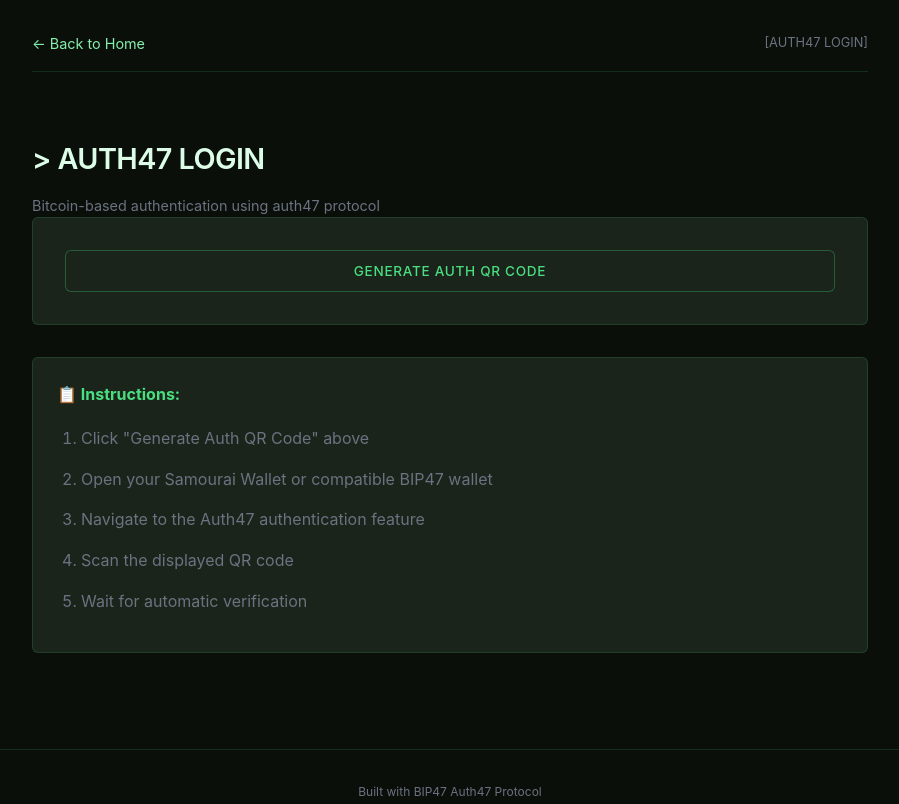
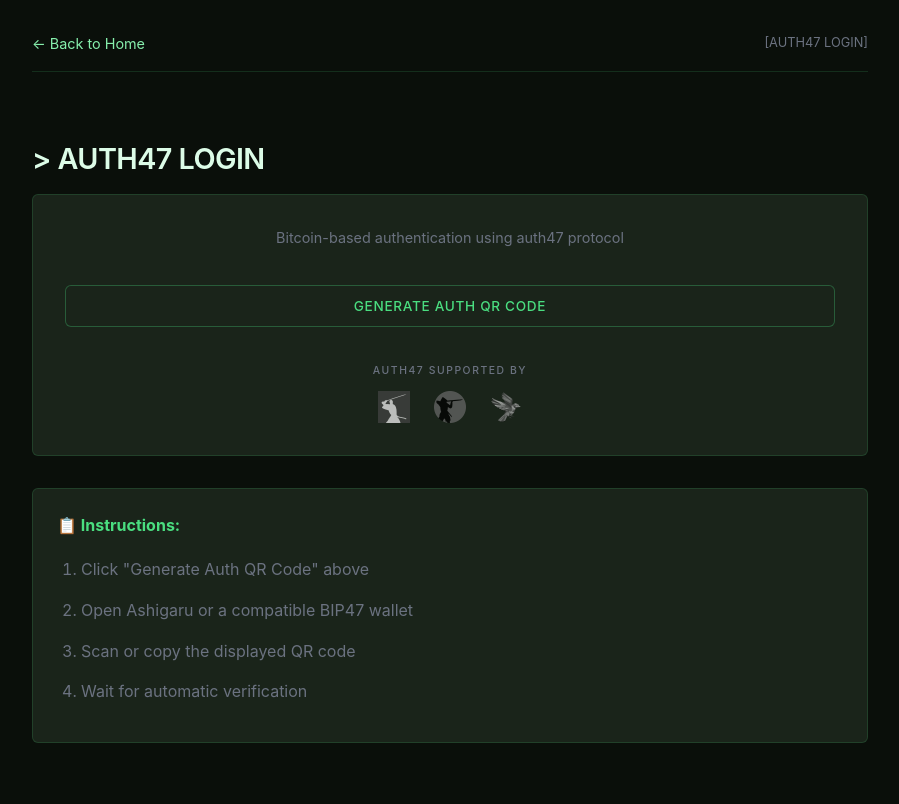
Before and after one commit to linkinparkrulz/bip47-website-2, a website: page public/auth.html in a window 1280 px wide. Shown: the top 804 px of the page, without its empty margins (190-1089 px from the left). Drawn offline with Linux system fonts and the light colour scheme.

Commit message:
Update auth page with subtitle and Auth47 Supported By section

```diff
--- a/public/auth.html
+++ b/public/auth.html
@@ -13,6 +13,58 @@
       border-radius: var(--radius-md);
       padding: var(--space-xl);
       margin-bottom: var(--space-xl);
+      display: flex;
+      flex-direction: column;
+      gap: var(--space-lg);
+    }
+
+    .auth-subtitle {
+      text-align: center;
+      color: var(--text-muted);
+      font-size: 0.9rem;
+      line-height: 1.5;
+      margin-bottom: var(--space-sm);
+    }
+
+    .auth-supported-by {
+      text-align: center;
+      margin-top: var(--space-sm);
+    }
+
+    .auth-supported-heading {
+      font-size: 0.65rem;
+      color: var(--text-muted);
+      text-transform: uppercase;
+      letter-spacing: 0.15em;
+      margin-bottom: var(--space-sm);
+      font-weight: 500;
+    }
+
+    .auth-logo-grid {
+      display: flex;
+      justify-content: center;
+      align-items: center;
+      gap: var(--space-lg);
+      flex-wrap: wrap;
+    }
+
+    .auth-logo-grid .logo-link {
+      filter: grayscale(100%);
+      opacity: 0.7;
+      transition: all var(--transition-normal);
+    }
+
+    .auth-logo-grid .logo-link:hover {
+      filter: grayscale(0%);
+      opacity: 1;
+      transform: scale(1.1);
+    }
+
+    .auth-logo-grid .logo-img {
+      height: 32px;
+      width: auto;
+      max-width: 100px;
+      object-fit: contain;
     }
 
     #qrCode {
@@ -195,13 +247,29 @@
     <div class="main-content">
       <div class="header">
           <h1>> AUTH47 LOGIN</h1>
-          <div class="subtitle">Bitcoin-based authentication using auth47 protocol</div>
         </div>
 
         <div class="auth-card">
+          <div class="auth-subtitle">Bitcoin-based authentication using auth47 protocol</div>
+
           <button id="startAuth" onclick="startAuth()">
             Generate Auth QR Code
           </button>
+
+          <div class="auth-supported-by">
+            <div class="auth-supported-heading">Auth47 Supported By</div>
+            <div class="auth-logo-grid">
+              <a href="https://freesamourai.com" target="_blank" rel="noopener noreferrer" class="logo-link" title="Samourai Wallet">
+                <img src="logos/samourai.png" alt="Samourai Wallet" class="logo-img">
+              </a>
+              <a href="https://ashigaru.rs" target="_blank" rel="noopener noreferrer" class="logo-link" title="Ashigaru">
+                <img src="logos/Ashigaru.png" alt="Ashigaru" class="logo-img">
+              </a>
+              <a href="https://sparrowwallet.com" target="_blank" rel="noopener noreferrer" class="logo-link" title="Sparrow Wallet">
+                <img src="logos/sparrow.png" alt="Sparrow Wallet" class="logo-img">
+              </a>
+            </div>
+          </div>
 
           <div id="qrCode" style="display: none;"></div>
 
@@ -222,9 +290,8 @@
           <h3>📋 Instructions:</h3>
           <ol>
             <li>Click "Generate Auth QR Code" above</li>
-            <li>Open your Samourai Wallet or compatible BIP47 wallet</li>
-            <li>Navigate to the Auth47 authentication feature</li>
-            <li>Scan the displayed QR code</li>
+            <li>Open Ashigaru or a compatible BIP47 wallet</li>
+            <li>Scan or copy the displayed QR code</li>
             <li>Wait for automatic verification</li>
           </ol>
         </div>
```
